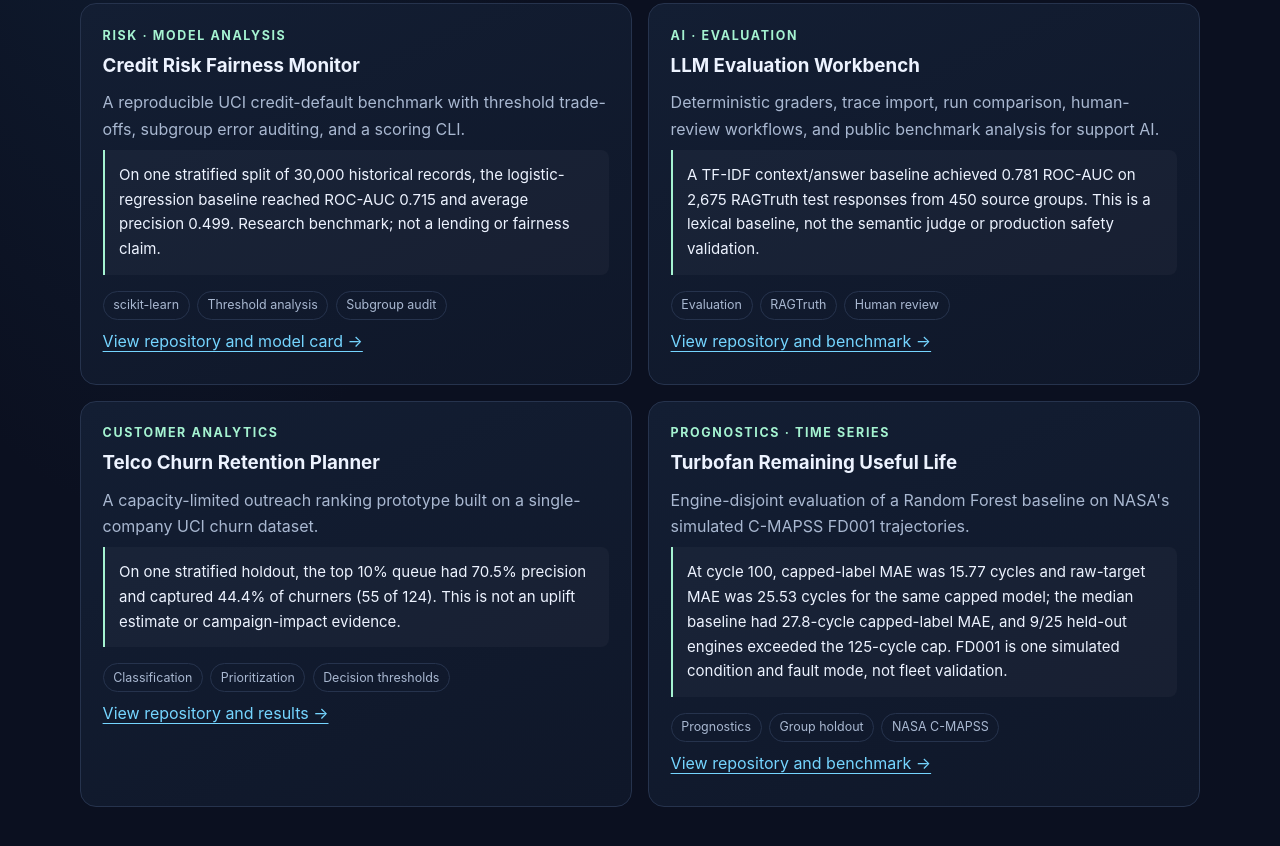
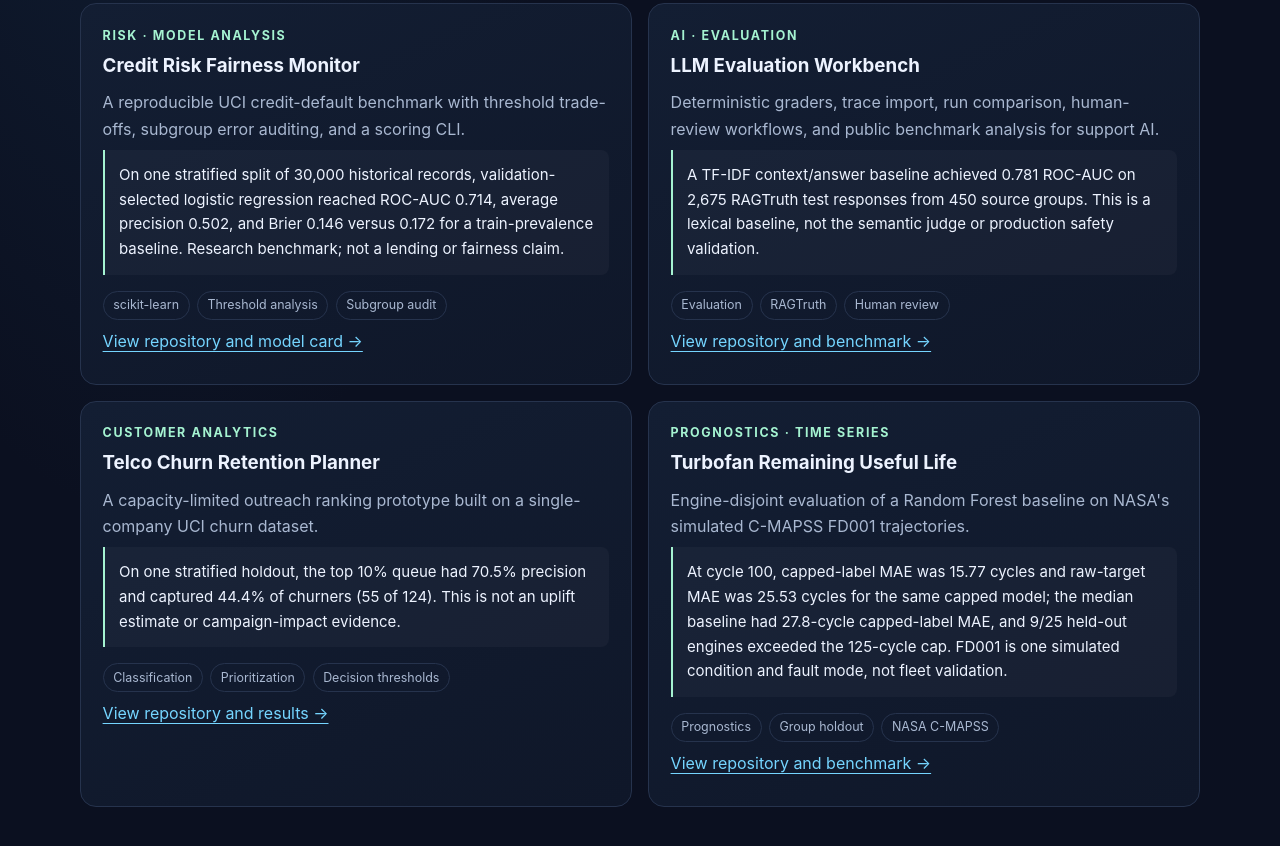
Before and after one commit to sumeetamin/portfolio, a plain HTML site: page index.html in a window 1280 px wide. Shown: the part 1474-2320 px from the top of the page. Drawn offline with Linux system fonts and the light colour scheme.

Commit message:
Refresh credit-risk benchmark metrics

```diff
--- a/index.html
+++ b/index.html
@@ -103,7 +103,7 @@
           <div class="kicker">Risk · Model analysis</div>
           <h3>Credit Risk Fairness Monitor</h3>
           <p>A reproducible UCI credit-default benchmark with threshold trade-offs, subgroup error auditing, and a scoring CLI.</p>
-          <p class="result">On one stratified split of 30,000 historical records, the logistic-regression baseline reached ROC-AUC 0.715 and average precision 0.499. Research benchmark; not a lending or fairness claim.</p>
+          <p class="result">On one stratified split of 30,000 historical records, validation-selected logistic regression reached ROC-AUC 0.714, average precision 0.502, and Brier 0.146 versus 0.172 for a train-prevalence baseline. Research benchmark; not a lending or fairness claim.</p>
           <div class="tags"><span class="tag">scikit-learn</span><span class="tag">Threshold analysis</span><span class="tag">Subgroup audit</span></div>
           <p><a href="https://github.com/sumeetamin/credit-risk-fairness-monitor">View repository and model card →</a></p>
         </article>
```
